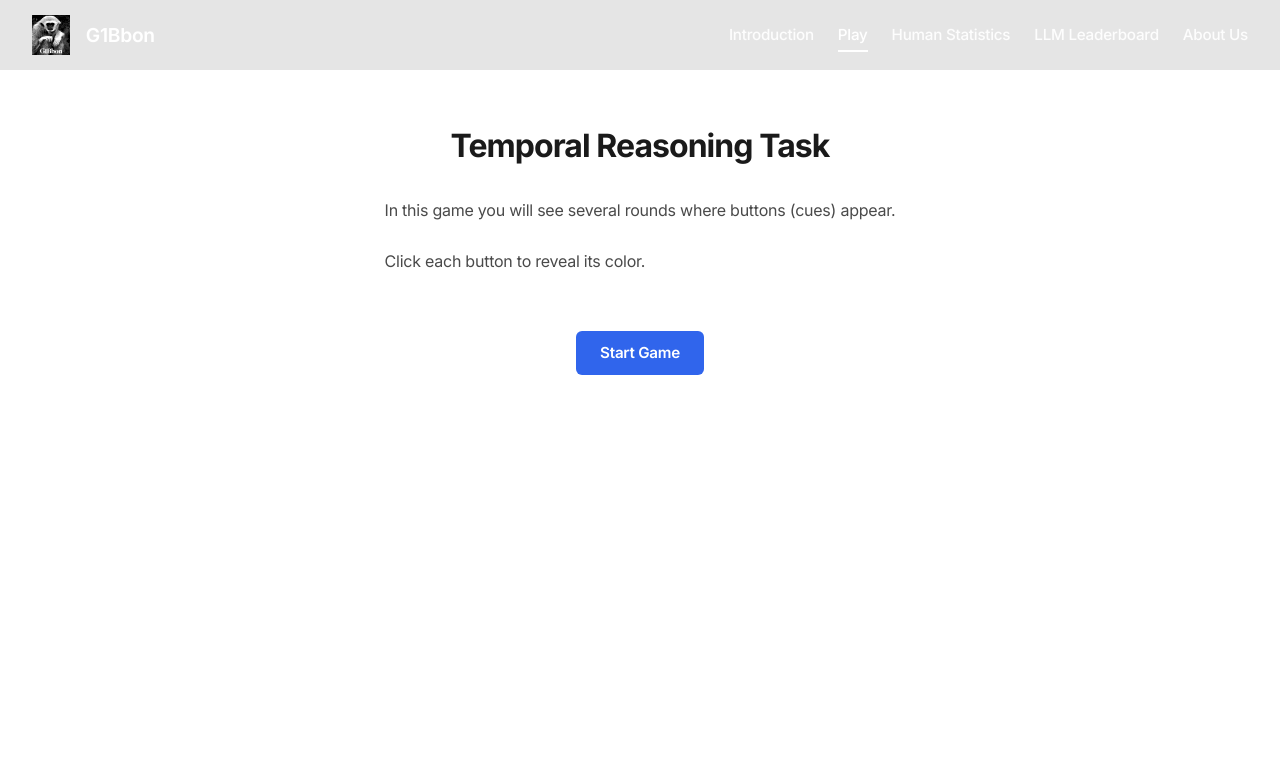
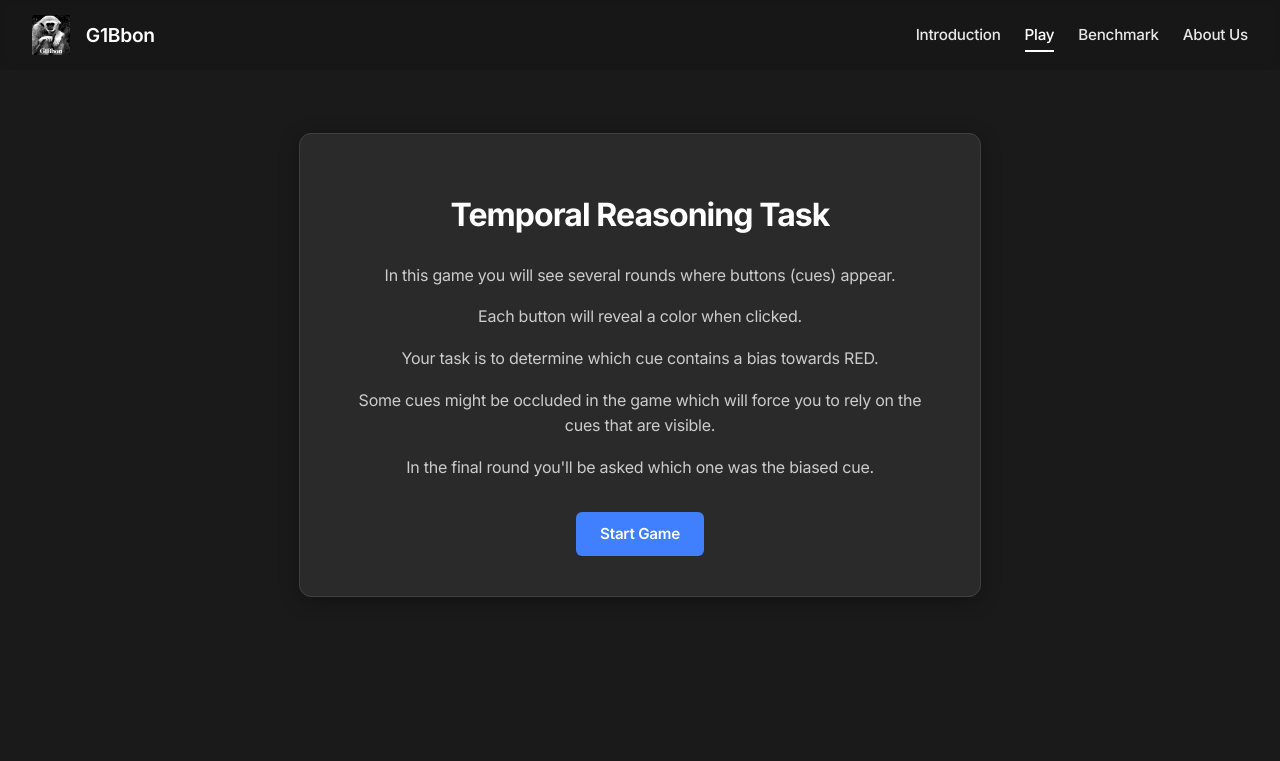
Before and after one commit to gguiomar/trt-web, a Flask app: page /play in a window 1280 px wide. Shown: the top 761 px of the page. Run offline with Flask 3, Linux system fonts and the light colour scheme; some libraries are stand-ins or nearby versions.

Commit message:
dark mode, stylizing

```diff
--- a/app.py
+++ b/app.py
@@ -123,6 +123,31 @@ def human_statistics():
 @app.route('/llm-leaderboard')
 def llm_leaderboard():
     return render_template('llm_leaderboard.html')
+
+@app.route('/statistics')
+def statistics():
+    stats = StatsCalculator.get_current_stats()
+    if not stats:
+        # Return default values if no statistics are available
+        stats = {
+            'total_games': 0,
+            'success_rate': 0,
+            'average_duration': 0,
+            'performance_distribution': {'bins': [], 'counts': []},
+            'learning_curve': {'window_size': 0, 'rates': []}
+        }
+
+    # Convert average duration from seconds to minutes:seconds format
+    avg_duration_mins = int(stats['average_duration'] // 60)
+    avg_duration_secs = int(stats['average_duration'] % 60)
+    formatted_duration = f"{avg_duration_mins}:{avg_duration_secs:02d}"
+
+    return render_template('statistics.html',
+                         total_games=stats['total_games'],
+                         success_rate=f"{stats['success_rate']:.1f}",
+                         avg_duration=formatted_duration,
+                         performance_dist=stats['performance_distribution'],
+                         learning_curve=stats['learning_curve'])
 
 @app.route('/research-notes')
 def research_notes():
--- a/static/css/style.css
+++ b/static/css/style.css
@@ -1,19 +1,19 @@
 /* Global styles */
 :root {
-    --background-light: #ffffff;
-    --background-dark: #f5f5f5;
-    --background-darker: #f0f0f0;
-    --text-primary: #1a1a1a;
-    --text-secondary: #4a4a4a;
-    --text-light: #767676;
-    --accent-blue: #3065EC;
-    --accent-light-blue: #eef3ff;
-    --success-green: #38b000;
-    --error-red: #e63946;
-    --button-hover: #2255cc;
-    --card-background: #ffffff;
-    --border-light: #e5e5e5;
-    --highlight-color: rgba(48, 101, 236, 0.1);
+    --background-light: #1a1a1a;
+    --background-dark: #2a2a2a;
+    --background-darker: #333333;
+    --text-primary: #ffffff;
+    --text-secondary: #cccccc;
+    --text-light: #999999;
+    --accent-blue: #4080ff;
+    --accent-light-blue: #1a2332;
+    --success-green: #4ade80;
+    --error-red: #f87171;
+    --button-hover: #3366dd;
+    --card-background: #2a2a2a;
+    --border-light: #404040;
+    --highlight-color: rgba(64, 128, 255, 0.1);
     --nav-height: 70px;
 }
 
--- a/templates/base.html
+++ b/templates/base.html
@@ -26,8 +26,7 @@
             <ul class="nav-links">
                 <li><a href="{{ url_for('introduction') }}" class="nav-link {% if request.endpoint == 'introduction' %}active{% endif %}">Introduction</a></li>
                 <li><a href="{{ url_for('play') }}" class="nav-link {% if request.endpoint == 'play' %}active{% endif %}">Play</a></li>
-                <li><a href="{{ url_for('human_statistics') }}" class="nav-link {% if request.endpoint == 'human_statistics' %}active{% endif %}">Human Statistics</a></li>
-                <li><a href="{{ url_for('llm_leaderboard') }}" class="nav-link {% if request.endpoint == 'llm_leaderboard' %}active{% endif %}">LLM Leaderboard</a></li>
+                <li><a href="{{ url_for('statistics') }}" class="nav-link {% if request.endpoint == 'statistics' %}active{% endif %}">Benchmark</a></li>
                 <li><a href="{{ url_for('about') }}" class="nav-link {% if request.endpoint == 'about' %}active{% endif %}">About Us</a></li>
             </ul>
         </nav>
--- a/templates/introduction.html
+++ b/templates/introduction.html
@@ -113,10 +113,15 @@
     box-shadow: 0 6px 15px rgba(0, 0, 0, 0.4);
 }
 
+body {
+    background-color: #000000 !important;
+}
+
 .content-section {
     max-width: 900px;
     margin: 4rem auto;
     padding: 0 1rem;
+    background-color: #000000;
 }
 
 .text-section {
--- a/templates/play.html
+++ b/templates/play.html
@@ -1,20 +1,99 @@
 {% extends "base.html" %}
 
 {% block content %}
-<div style="display: flex; flex-direction: column; align-items: center; justify-content: center; min-height: 60vh; text-align: center;">
-    <h1 style="font-size: 2rem; margin-bottom: 2rem;">Temporal Reasoning Task</h1>
+<div class="play-page-container">
+    <div class="play-content-box">
+        <h1>Temporal Reasoning Task</h1>
 
-    <div style="max-width: 800px; margin: 0 auto;">
-        <p style="font-size: 1rem; margin-bottom: 1.5rem;">
-            In this game you will see several rounds where buttons (cues) appear.
-        </p>
-        <p style="font-size: 1rem; margin-bottom: 1.5rem;">
-            Click each button to reveal its color.
-        </p>
-    </div>
+        <div class="instructions">
+            <p>In this game you will see several rounds where buttons (cues) appear.</p>
+            <p>Each button will reveal a color when clicked.</p>
+            <p>Your task is to determine which cue contains a bias towards RED.</p>
+            <p>Some cues might be occluded in the game which will force you to rely on the cues that are visible.</p>
+            <p>In the final round you'll be asked which one was the biased cue.</p>
+        </div>
 
-    <div style="margin-top: 2rem;">
-        <a href="{{ url_for('start') }}" class="button">Start Game</a>
+        <div class="start-button-container">
+            <a href="{{ url_for('start') }}" class="button">Start Game</a>
+        </div>
     </div>
 </div>
+
+<style>
+.play-page-container {
+    display: flex;
+    align-items: center;
+    justify-content: center;
+    min-height: calc(100vh - var(--nav-height));
+    padding: calc(var(--nav-height) + 2rem - 189px) 2rem 2rem 2rem;
+}
+
+.play-content-box {
+    background-color: var(--card-background);
+    border: 1px solid var(--border-light);
+    border-radius: 12px;
+    padding: 2.5rem;
+    max-width: 600px;
+    width: 100%;
+    text-align: center;
+    box-shadow: 0 4px 20px rgba(0, 0, 0, 0.3);
+}
+
+.play-content-box h1 {
+    font-size: 2rem;
+    margin-bottom: 1.8rem;
+    color: var(--text-primary);
+    text-align: center;
+}
+
+.instructions {
+    margin-bottom: 2rem;
+}
+
+.instructions p {
+    font-size: 1rem;
+    margin-bottom: 1rem;
+    color: var(--text-secondary);
+    line-height: 1.6;
+    text-align: center;
+    max-width: none;
+}
+
+.start-button-container {
+    margin-top: 1rem;
+}
+
+@media (max-width: 768px) {
+    .play-page-container {
+        padding: calc(var(--nav-height) + 0.5rem) 1rem 1rem 1rem;
+    }
+
+    .play-content-box {
+        padding: 1rem;
+    }
+
+    .play-content-box h1 {
+        font-size: 1.7rem;
+    }
+
+    .instructions p {
+        font-size: 0.95rem;
+    }
+}
+
+@media (max-width: 480px) {
+    .play-content-box {
+        padding: 1.5rem;
+    }
+
+    .play-content-box h1 {
+        font-size: 1.5rem;
+        margin-bottom: 1.5rem;
+    }
+
+    .instructions p {
+        font-size: 0.9rem;
+    }
+}
+</style>
 {% endblock %}
--- a/templates/research_notes.html
+++ b/templates/research_notes.html
@@ -29,7 +29,7 @@
             <p>
                 The study employs a controlled experimental design where participants
                 (both human and AI) are presented with sequences of colored cues across
-                multiple rounds. One quadrant is programmatically biased, and success is
+                multiple rounds. One cue is programmatically biased, and success is
                 measured by correct identification of this bias.
             </p>
         </div>
@@ -78,7 +78,7 @@
 }
 
 .research-card {
-    background: #2a2a2a;
+    background: var(--card-background);
     padding: 2rem;
     border-radius: 8px;
 }
@@ -123,7 +123,7 @@
 }
 
 .publication-item {
-    background: #2a2a2a;
+    background: var(--card-background);
     padding: 1.5rem;
     border-radius: 8px;
 }
--- a/templates/result.html
+++ b/templates/result.html
@@ -1,12 +1,12 @@
 {% extends "base.html" %}
 
 {% block content %}
-<div style="display: flex; flex-direction: column; align-items: center; justify-content: center; min-height: 60vh; text-align: center;">
+<div style="display: flex; flex-direction: column; align-items: center; justify-content: center; min-height: calc(100vh - var(--nav-height)); text-align: center; padding-top: calc(var(--nav-height) + 2rem);">
     <h1>Game Result</h1>
 
-    <p style="font-size: 1rem; margin: 2rem 0;">You chose Quadrant {{ chosen + 1 }}.</p>
+    <p style="font-size: 1rem; margin: 2rem 0;">You chose Cue {{ chosen + 1 }}.</p>
 
-    <p style="font-size: 1rem; margin: 2rem 0;">The biased quadrant was Quadrant {{ biased + 1 }}.</p>
+    <p style="font-size: 1rem; margin: 2rem 0;">The biased cue was Cue {{ biased + 1 }}.</p>
 
     {% if correct %}
         <p class="result-correct" style="font-size: 1rem;">Correct! You earned +100 points.</p>
```
Also changed, not shown: other parts of static/css/style.css (+88 -15 lines), static/stats.json (+7 -10 lines), templates/about.html (+5 -5 lines), templates/final.html (+25 -2 lines), templates/round.html (+45 -11 lines), templates/statistics.html (added, +116 -0 lines), 6 other files.
